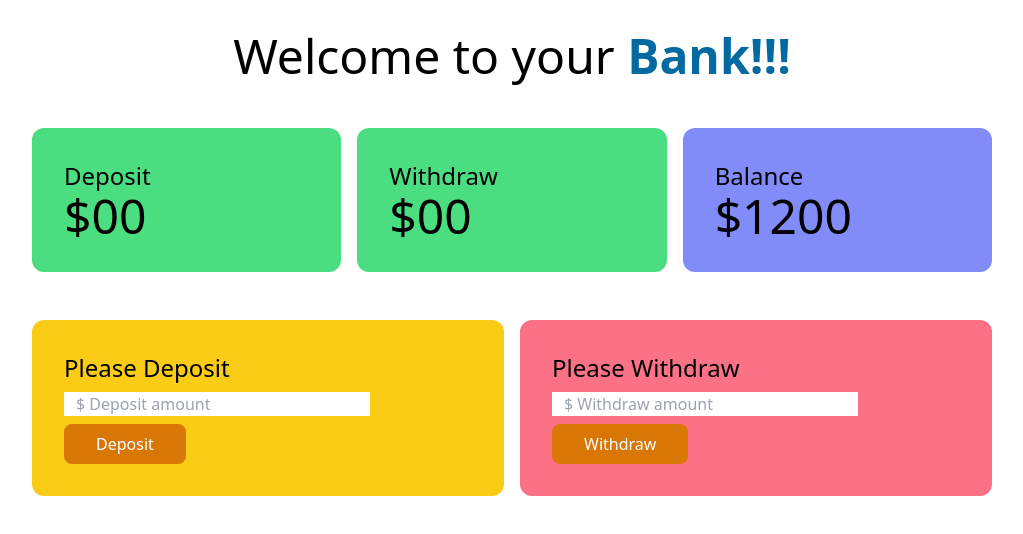
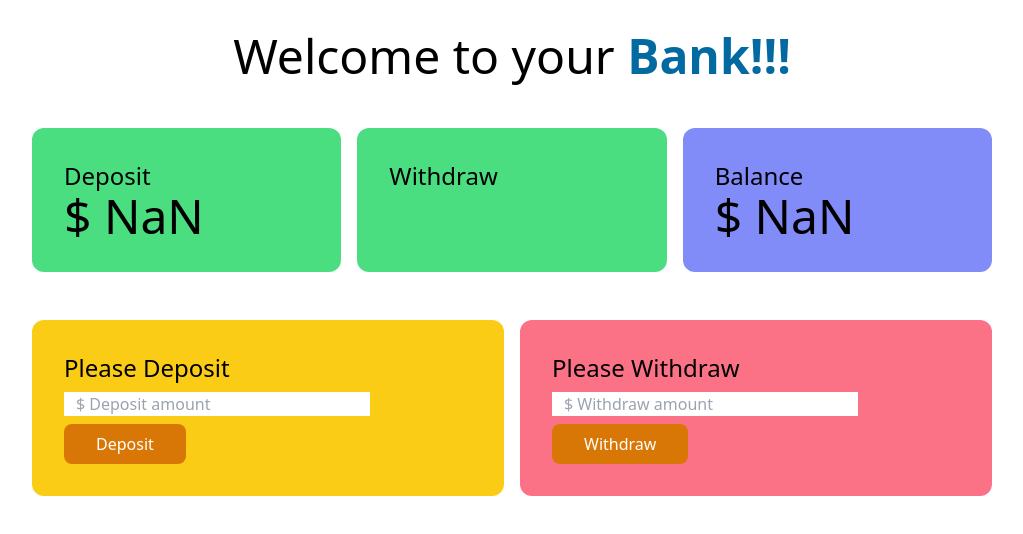
Before and after one commit to AyshaUrmi0/Bank, a plain HTML site: page bank.html in a window 1280 px wide. Both pictures are taken after a click on the button "Deposit". Shown: the whole page, without its empty margins (128-1151 px from the left). Drawn offline with nearby package versions, Linux system fonts and the light colour scheme.

Commit message:
3rd commit

```diff
--- a/bank.html
+++ b/bank.html
@@ -21,15 +21,14 @@
 
                 <div class="bg-green-400 p-8 rounded-xl">
                     <h4 class="text-2xl">Deposit</h4>
-                    <h2 class="text-5xl">$00</h2>
+                    <h2 class="text-5xl">$ <span id="deposite-total" >00</span></h2>
                 </div>
                 <div class="bg-green-400 p-8 rounded-xl">
                     <h4 class="text-2xl">Withdraw</h4>
-                    <h2 class="text-5xl">$00</h2>
                 </div>
                 <div class="bg-indigo-400 p-8 rounded-xl">
                     <h4 class="text-2xl">Balance</h4>
-                    <h2 class="text-5xl">$1200</h2>
+                    <h2 class="text-5xl">$ <span id="balance-total">1200</span></h2>
                 </div>
 
             </div>
@@ -61,6 +60,9 @@
     </main>
 
     <script src="js/deposit.js"></script>
+    <script src="js/withdraw.js"></script>
+
+
 </body>
 
 </html>
--- a/js/deposit.js
+++ b/js/deposit.js
@@ -1,7 +1,21 @@
+
+
 document.getElementById("deposit-btn").addEventListener("click", function(){
-    const depositfield= document.getElementById("deposit-field")
-    const dp=depositfield.value;
+    const depositfield = document.getElementById("deposit-field");
+    const newdepositAmount = parseFloat(depositfield.value);
 
-    console.log(dp)
+    const depositTotal = document.getElementById("deposite-total");
+    const previousdt = parseFloat(depositTotal.innerText);
 
+    const currentDeposit = previousdt + newdepositAmount;
+    depositTotal.innerText = currentDeposit;
+    depositfield.value = '';
+
+    const balanceTotal = document.getElementById("balance-total");
+    const previousbalance = balanceTotal.innerText;
+    const previousBalanceint = parseFloat(previousbalance);
+
+    const currentBalanceTotal = previousBalanceint + newdepositAmount;
+    balanceTotal.innerText = currentBalanceTotal;
+    depositfield.value = '';
 });
```
Also changed, not shown: js/withdraw.js (added).
